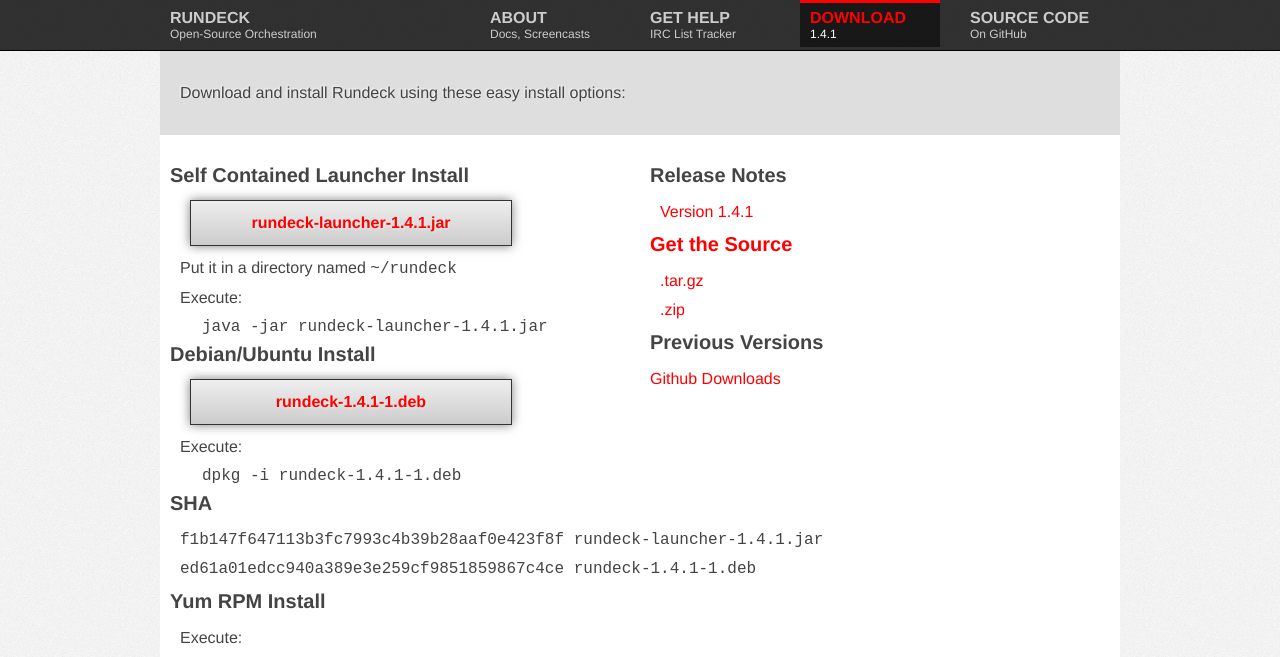
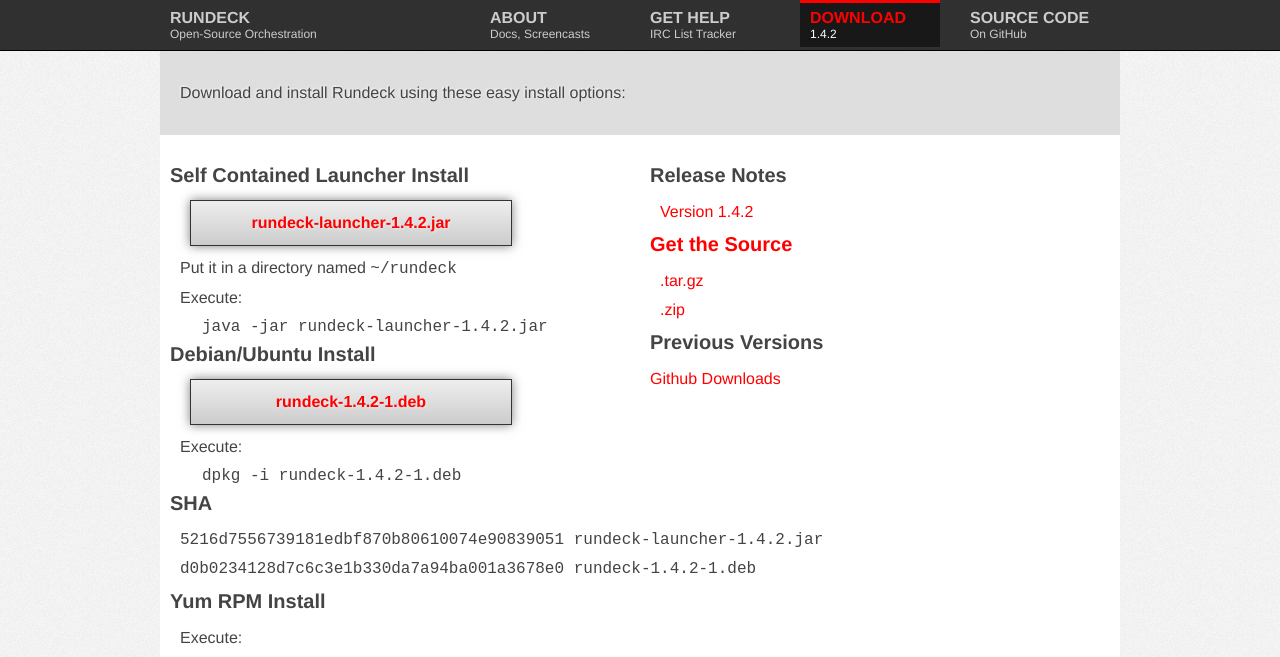
Before and after one commit to rundeck/rundeck-ghpages, a Jekyll site: the page built from downloads.html, in a window 1280 px wide. Shown: the top 657 px of the page. Built offline with Jekyll 4.4.1, drawn with Linux system fonts in a browser that asks for light colours; nearby versions of some CDN libraries.

Commit message:
Upate download links for 1.4.2

```diff
--- a/_config.yml
+++ b/_config.yml
@@ -1,12 +1,12 @@
-rd_version: "1.4.1"
-rd_jar_name: "rundeck-launcher-1.4.1.jar"
-rd_jar_sha: "f1b147f647113b3fc7993c4b39b28aaf0e423f8f"
-rd_jar_url: "https://github.com/downloads/dtolabs/rundeck/rundeck-launcher-1.4.1.jar"
-rd_jar_size: "46032098"
-rd_deb_name: "rundeck-1.4.1-1.deb"
-rd_deb_url: "https://github.com/downloads/dtolabs/rundeck/rundeck-1.4.1-1.deb"
-rd_deb_sha: "ed61a01edcc940a389e3e259cf9851859867c4ce"
-rd_deb_size: "47984332"
-rd_zipball: "https://github.com/dtolabs/rundeck/zipball/v1.4.1"
-rd_tarball: "https://github.com/dtolabs/rundeck/tarball/v1.4.1"
-rd_releasenotes: "https://github.com/dtolabs/rundeck/blob/v1.4.1/RELEASE.md"
+rd_version: "1.4.2"
+rd_jar_name: "rundeck-launcher-1.4.2.jar"
+rd_jar_sha: "5216d7556739181edbf870b80610074e90839051"
+rd_jar_url: "https://github.com/downloads/dtolabs/rundeck/rundeck-launcher-1.4.2.jar"
+rd_jar_size: "46521327"
+rd_deb_name: "rundeck-1.4.2-1.deb"
+rd_deb_url: "https://github.com/downloads/dtolabs/rundeck/rundeck-1.4.2-1.deb"
+rd_deb_sha: "d0b0234128d7c6c3e1b330da7a94ba001a3678e0"
+rd_deb_size: "48265700"
+rd_zipball: "https://github.com/dtolabs/rundeck/zipball/v1.4.2"
+rd_tarball: "https://github.com/dtolabs/rundeck/tarball/v1.4.2"
+rd_releasenotes: "https://github.com/dtolabs/rundeck/blob/v1.4.2/RELEASE.md"
```
